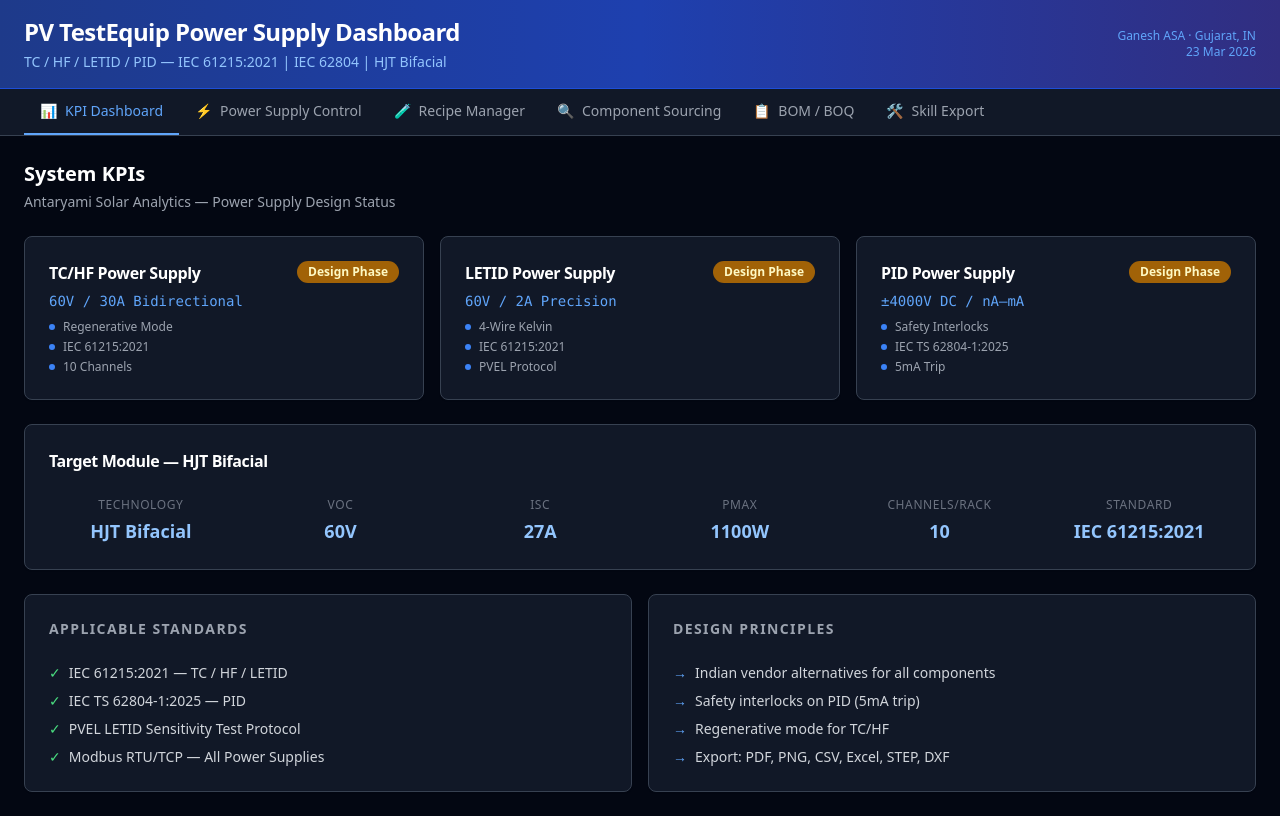
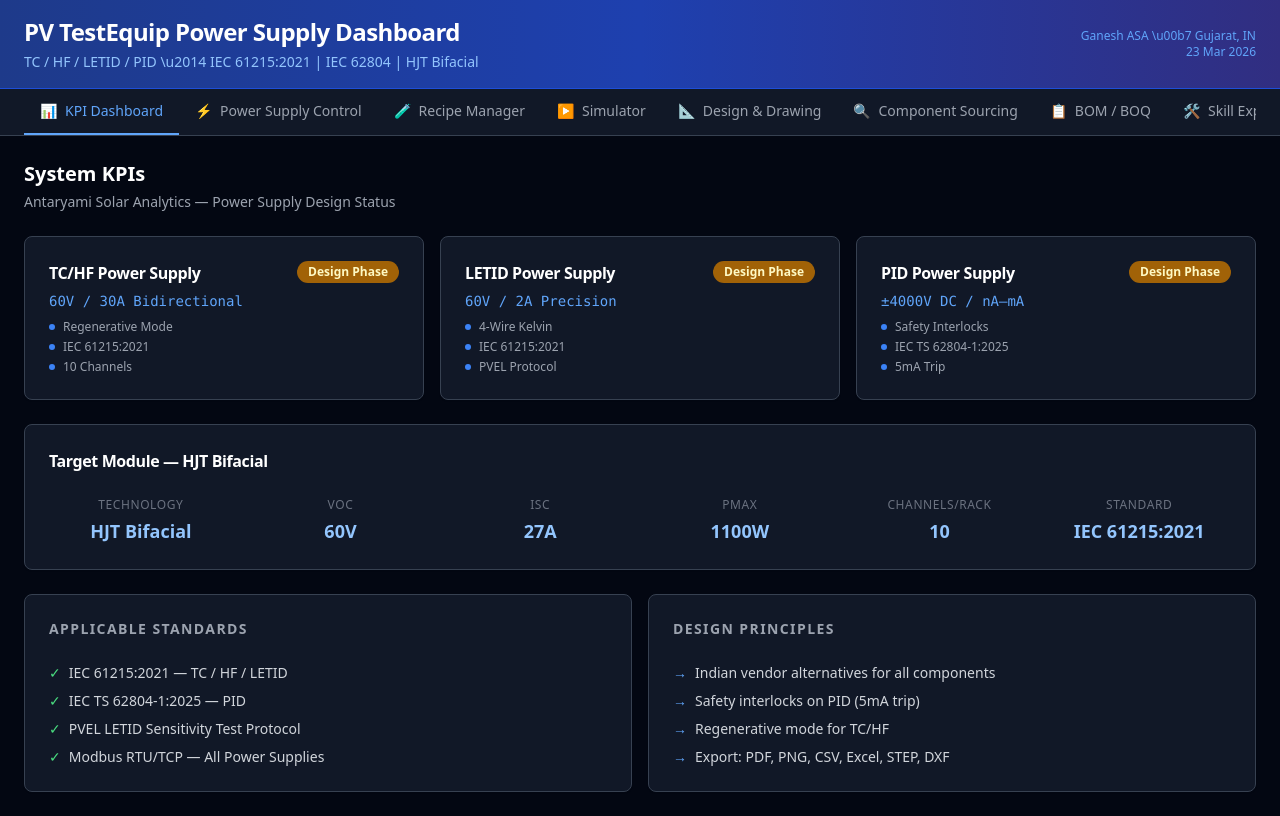
Before and after one commit to ganeshgowri-ASA/PV-TestEquip-PowerSupply, a Next.js app: page / in a window 1280 px wide. Built offline with nearby package versions, Linux system fonts and the light colour scheme.

Commit message:
feat: Wave 2 - add Simulator, Design tabs, toast notifications

```diff
--- a/components/Dashboard.tsx
+++ b/components/Dashboard.tsx
@@ -1,41 +1,47 @@
 'use client';
-import { useState, useCallback } from 'react';
+import { useState } from 'react';
 import NexarSearch from './NexarSearch';
 import PowerSupplyControl from './PowerSupplyControl';
 import RecipeManager from './RecipeManager';
 import BOMManager from './BOMManager';
 import KPIDashboard from './KPIDashboard';
 import SkillExport from './SkillExport';
+import Simulator from './Simulator';
+import RackDesign from './RackDesign';
 
 const TABS = [
-  { id: 'kpi', label: 'KPI Dashboard', icon: '📊' },
-  { id: 'ps-control', label: 'Power Supply Control', icon: '⚡' },
-  { id: 'recipe', label: 'Recipe Manager', icon: '🧪' },
-  { id: 'nexar', label: 'Component Sourcing', icon: '🔍' },
-  { id: 'bom', label: 'BOM / BOQ', icon: '📋' },
-  { id: 'skill', label: 'Skill Export', icon: '🛠️' },
+  { id: 'kpi', label: 'KPI Dashboard', icon: '\ud83d\udcca' },
+  { id: 'ps-control', label: 'Power Supply Control', icon: '\u26a1' },
+  { id: 'recipe', label: 'Recipe Manager', icon: '\ud83e\uddea' },
+  { id: 'simulator', label: 'Simulator', icon: '\u25b6\ufe0f' },
+  { id: 'design', label: 'Design & Drawing', icon: '\ud83d\udcd0' },
+  { id: 'nexar', label: 'Component Sourcing', icon: '\ud83d\udd0d' },
+  { id: 'bom', label: 'BOM / BOQ', icon: '\ud83d\udccb' },
+  { id: 'skill', label: 'Skill Export', icon: '\ud83d\udee0\ufe0f' },
 ];
 
 export default function Dashboard() {
   const [activeTab, setActiveTab] = useState('kpi');
-
+  const [toasts, setToasts] = useState<{id:number;msg:string;type:string}[]>([]);
+  const addToast = (msg:string, type='success') => {
+    const id = Date.now();
+    setToasts(p=>[...p,{id,msg,type}]);
+    setTimeout(()=>setToasts(p=>p.filter(t=>t.id!==id)),3000);
+  };
   return (
     <div className="min-h-screen bg-gray-950 text-white">
-      {/* Header */}
       <header className="bg-gradient-to-r from-blue-900 via-blue-800 to-indigo-900 border-b border-blue-700 px-6 py-4">
         <div className="max-w-screen-2xl mx-auto flex items-center justify-between">
           <div>
             <h1 className="text-2xl font-bold tracking-tight">PV TestEquip Power Supply Dashboard</h1>
-            <p className="text-blue-300 text-sm mt-1">TC / HF / LETID / PID — IEC 61215:2021 | IEC 62804 | HJT Bifacial</p>
+            <p className="text-blue-300 text-sm mt-1">TC / HF / LETID / PID \u2014 IEC 61215:2021 | IEC 62804 | HJT Bifacial</p>
           </div>
           <div className="text-right">
-            <p className="text-xs text-blue-400">Ganesh ASA · Gujarat, IN</p>
+            <p className="text-xs text-blue-400">Ganesh ASA \u00b7 Gujarat, IN</p>
             <p className="text-xs text-blue-400">{new Date().toLocaleDateString('en-IN', { day: '2-digit', month: 'short', year: 'numeric' })}</p>
           </div>
         </div>
       </header>
-
-      {/* Tab Navigation */}
       <nav className="bg-gray-900 border-b border-gray-700 px-6">
         <div className="max-w-screen-2xl mx-auto flex overflow-x-auto">
           {TABS.map(tab => (
@@ -54,16 +60,23 @@ export default function Dashboard() {
           ))}
         </div>
       </nav>
-
-      {/* Content */}
       <main className="max-w-screen-2xl mx-auto p-6">
         {activeTab === 'kpi' && <KPIDashboard />}
-        {activeTab === 'ps-control' && <PowerSupplyControl />}
-        {activeTab === 'recipe' && <RecipeManager />}
-        {activeTab === 'nexar' && <NexarSearch />}
-        {activeTab === 'bom' && <BOMManager />}
+        {activeTab === 'ps-control' && <PowerSupplyControl addToast={addToast} />}
+        {activeTab === 'recipe' && <RecipeManager addToast={addToast} />}
+        {activeTab === 'simulator' && <Simulator addToast={addToast} />}
+        {activeTab === 'design' && <RackDesign />}
+        {activeTab === 'nexar' && <NexarSearch addToast={addToast} />}
+        {activeTab === 'bom' && <BOMManager addToast={addToast} />}
         {activeTab === 'skill' && <SkillExport />}
       </main>
+      <div className="fixed bottom-4 right-4 flex flex-col gap-2 z-50">
+        {toasts.map(t=>(
+          <div key={t.id} className={`px-4 py-2 rounded-lg shadow-lg text-sm font-medium animate-pulse ${
+            t.type==='success'?'bg-green-600':'bg-red-600'
+          }`}>{t.msg}</div>
+        ))}
+      </div>
     </div>
   );
 }
```
